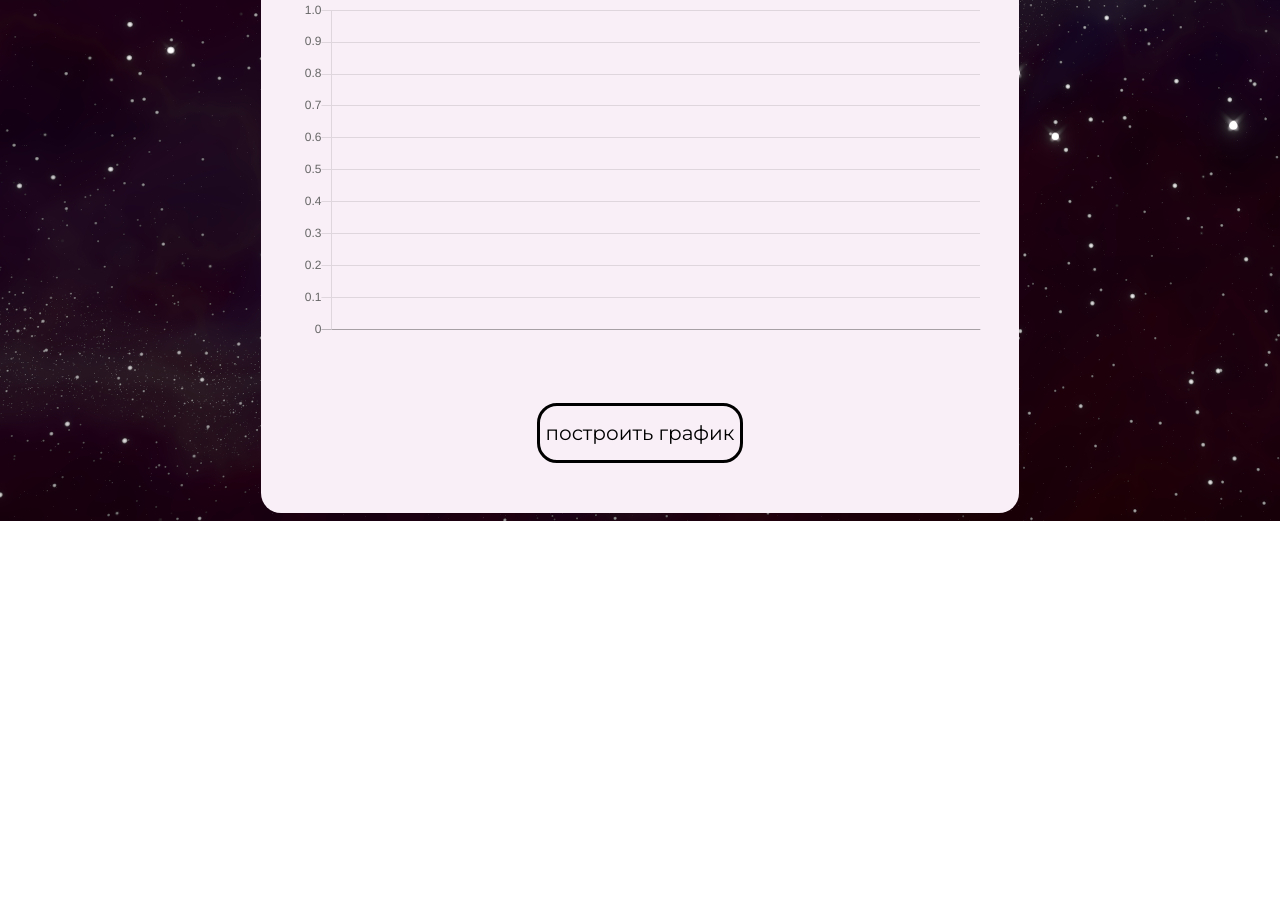
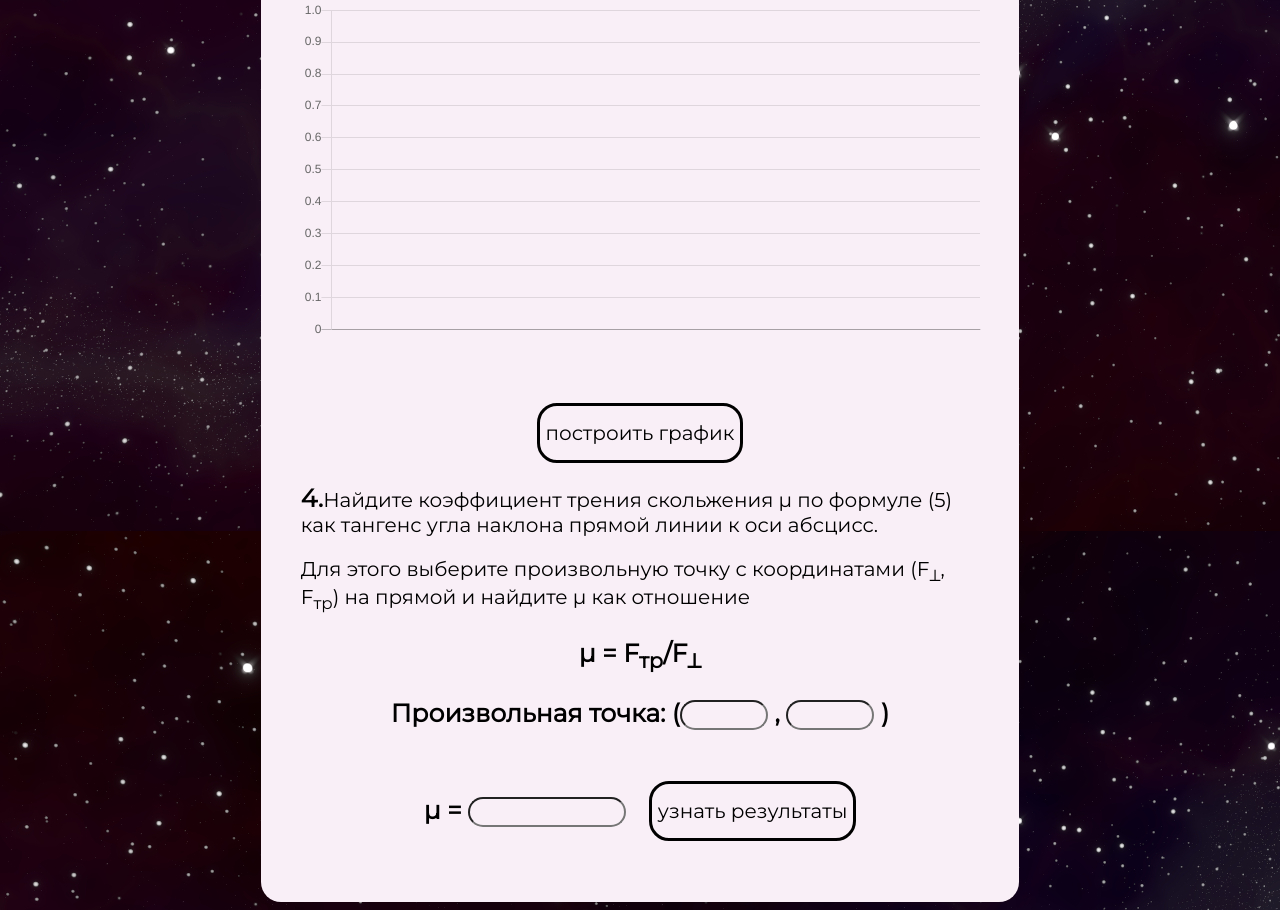
Before and after one commit to mihailinvsyn/Physicist, a plain HTML site: page pages/lab3/lab3.html in a window 1280 px wide. Shown: the part 3789-4699 px from the top of the page. Before the commit the page ends 4310 px from the top, so only its background shows below. Drawn offline with nearby package versions, Linux system fonts and the light colour scheme.

Commit message:
4 пункт

```diff
--- a/pages/lab3/lab3.css
+++ b/pages/lab3/lab3.css
@@ -138,8 +138,35 @@ td{
     text-transform: lowercase;
     height: 60px;
     transition: 0.25s;
+
 }
 .but_count:hover, .but_count_1:hover{
     background-color: rgb(99, 27, 103);
     color: #F9EFF7;
+
 }
+.form{
+    font-family: 'Montserrat', sans-serif ;
+    background-color: #F9EFF7;
+    font-size: 20px;
+    border-radius: 20px;
+    text-align: center;
+    width: 150px;
+}
+.form2{
+    font-family: 'Montserrat', sans-serif ;
+    background-color: #F9EFF7;
+    font-size: 20px;
+    border-radius: 20px;
+    text-align: center;
+    width: 80px;
+}
+
+.ob{
+    padding-right: 3%;
+}
+.object{
+    display: flex;
+    justify-content: center;
+    align-items: center;
+}
--- a/pages/lab3/lab3.html
+++ b/pages/lab3/lab3.html
@@ -80,8 +80,35 @@
         <center>
             <button onclick="chartt()" class="but_count">построить график</button>
         </center>
+        <p class="teor"><span class="main">4.</span>Найдите коэффициент трения скольжения µ по формуле (5) как тангенс угла наклона прямой линии к оси абсцисс.</p>
+        <p class="teor">Для этого выберите произвольную точку с координатами (F<sub>⟂</sub>, F<sub>тр</sub>) на прямой и найдите µ как отношение</p>
+        <p class="formula"> µ = F<sub>тр</sub>/F<sub>⟂</sub></p>
+        <p class="formula">Произвольная точка: (<input type="text" class="form2" id="fx"> , <input type="text" class="form2" id="fy"> )</p>
+        <div class="object" style="margin-top:40px">
+            <div class="ob">
+                <p class="formula">µ = <input type="text" class="form" id="formForMu"></p>
+            </div>
+            <button onclick="mu()" class="but_count">узнать результаты</button>
+        </div>
+
+
+
+
+
+
+
 
     </div>
+
+
+
+
+
+
+
+
+
+
     <a href="../../index.html" class="but">На главную</a>
     <script src="https://cdnjs.cloudflare.com/ajax/libs/Chart.js/2.9.4/Chart.min.js"></script>
     <script src="./lab3.js"></script>
--- a/pages/lab3/lab3.js
+++ b/pages/lab3/lab3.js
@@ -40,7 +40,7 @@ function chartt(){
                 backgroundColor: [
                     'transparent'
                 ],
-                borderColor: 'rgb(99, 27, 103)'
+                borderColor:'rgb(99, 27, 103)'
             }]
         },
         options: {
@@ -53,3 +53,10 @@ function chartt(){
           }
     });
 }
+function mu(){
+    var fx = document.getElementById("fx").value;
+    var fy = document.getElementById("fy").value;
+    var mu = fx/fy;
+    var formForMu = document.getElementById("formForMu");
+    formForMu.value = mu;
+}
```
